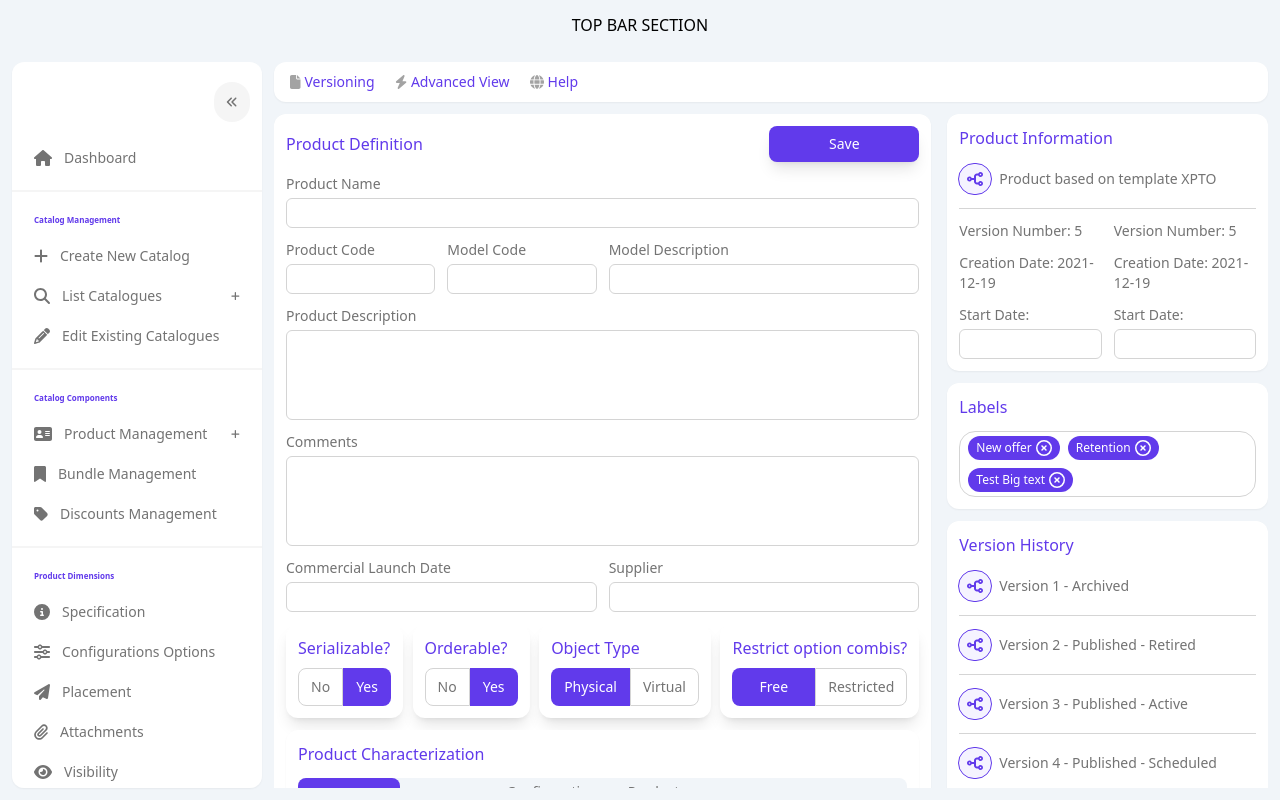
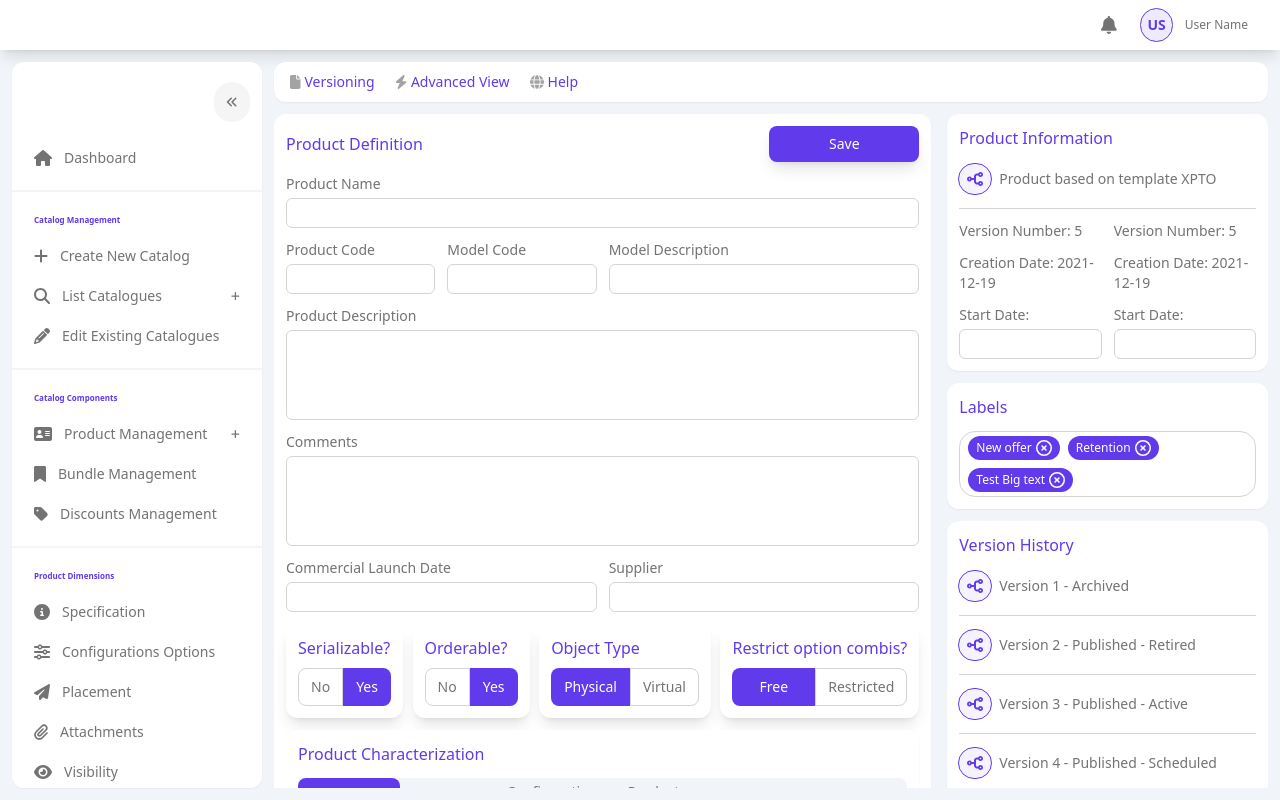
Before and after one commit to Cunhat/catalog-dashboard, a Next.js app: page / in a window 1280 px wide. Built offline with nearby package versions, Linux system fonts and the light colour scheme.

Commit message:
Add topbar

```diff
--- a/src/components/ui/Layouts/index.tsx
+++ b/src/components/ui/Layouts/index.tsx
@@ -2,10 +2,17 @@ import { FC, PropsWithChildren } from 'react';
 import React from 'react';
 import { Sidebar } from '@ui/Sidebar';
 import { ActionBar } from '@ui/ActionBar';
+import { Text } from '@ui/Typography/Text';
+import { faBell, faChevronDown } from '@fortawesome/free-solid-svg-icons';
+import { FontAwesomeIcon } from '@fortawesome/react-fontawesome';
+import { PopoverMenu } from '@ui/PopoverMenu';
 
 export const DashboardLayout: FC<PropsWithChildren> = ({ children }) => (
   <div className='box-border flex h-screen flex-col bg-slate-100'>
-    <nav className='flex h-[50px] w-full items-center justify-center'>TOP BAR SECTION</nav>
+    <nav className='flex h-[50px] w-full bg-white shadow-lg items-center justify-end pr-5 gap-3'>
+      <FontAwesomeIcon icon={faBell} className='text-lg text-neutral-500 hover:cursor-pointer hover:text-primary' />
+      <UserCard></UserCard>
+    </nav>
     <div className='flex flex-1 gap-3 overflow-auto p-3'>
       <Sidebar />
       <main className='flex flex-1 flex-col gap-3'>
@@ -15,3 +22,20 @@ export const DashboardLayout: FC<PropsWithChildren> = ({ children }) => (
     </div>
   </div>
 );
+
+const UserCard = () => {
+  const [open, setOpen] = React.useState<boolean>(false);
+  return (
+    <div className='flex gap-3 hover:cursor-pointer hover:bg-hover_light py-1 px-3 rounded-md' onClick={() => setOpen(!open)}>
+      <div className='rounded-full bg-hover_light p-[6px] flex justify-center items-center border border-primary'>
+        <span className='text-sm text-primary font-bold m-0 p-0'>US</span>
+      </div>
+      <div className='flex flex-col items-center justify-center'>
+        <p className='text-xs text-neutral-500'>User Name</p>
+      </div>
+      {/* <div className='flex justify-center items-center'>
+        <FontAwesomeIcon icon={faChevronDown} className='text-sm text-neutral-500 hover:cursor-pointer hover:text-primary' />
+      </div> */}
+    </div>
+  );
+};
```
